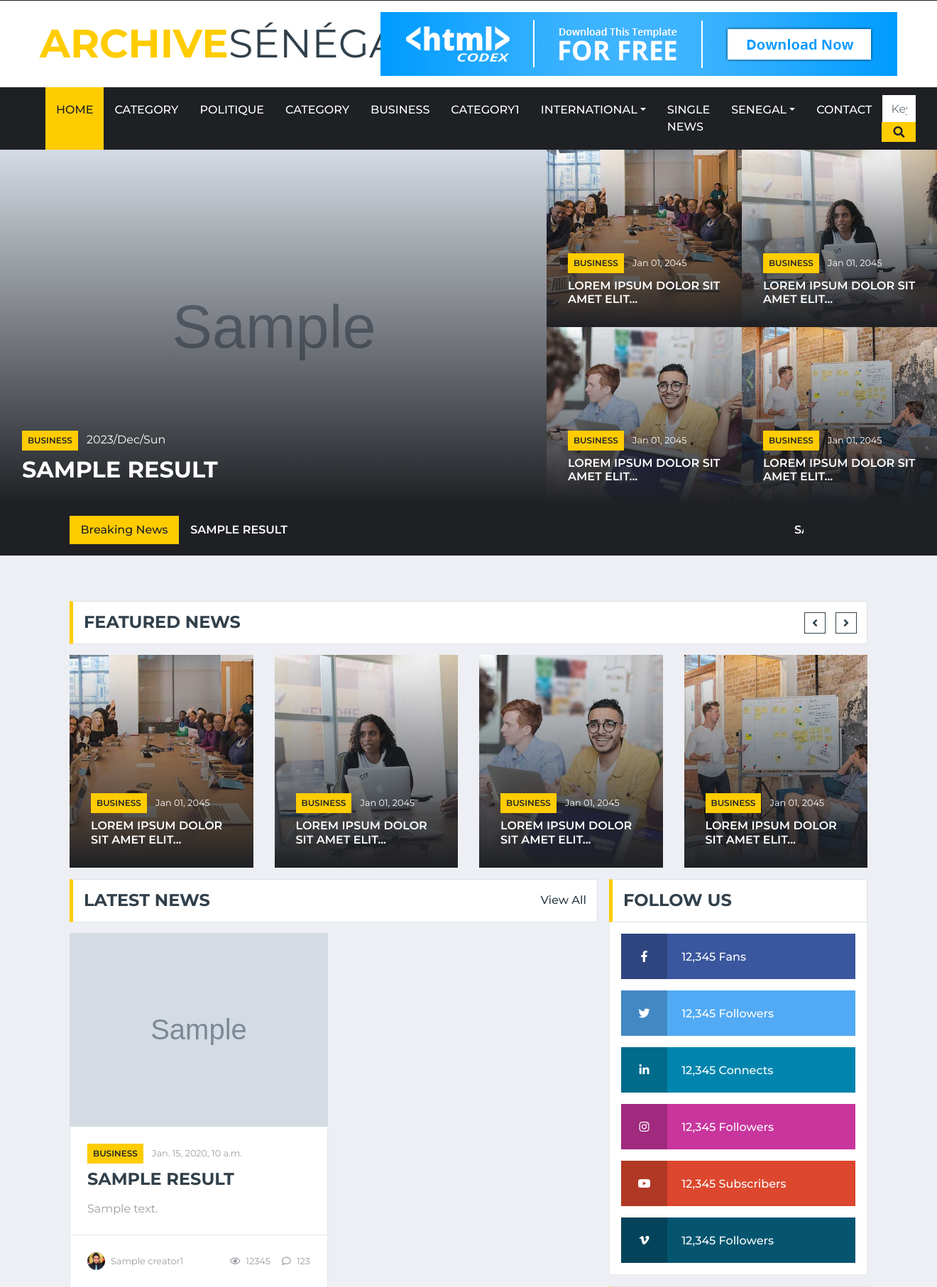
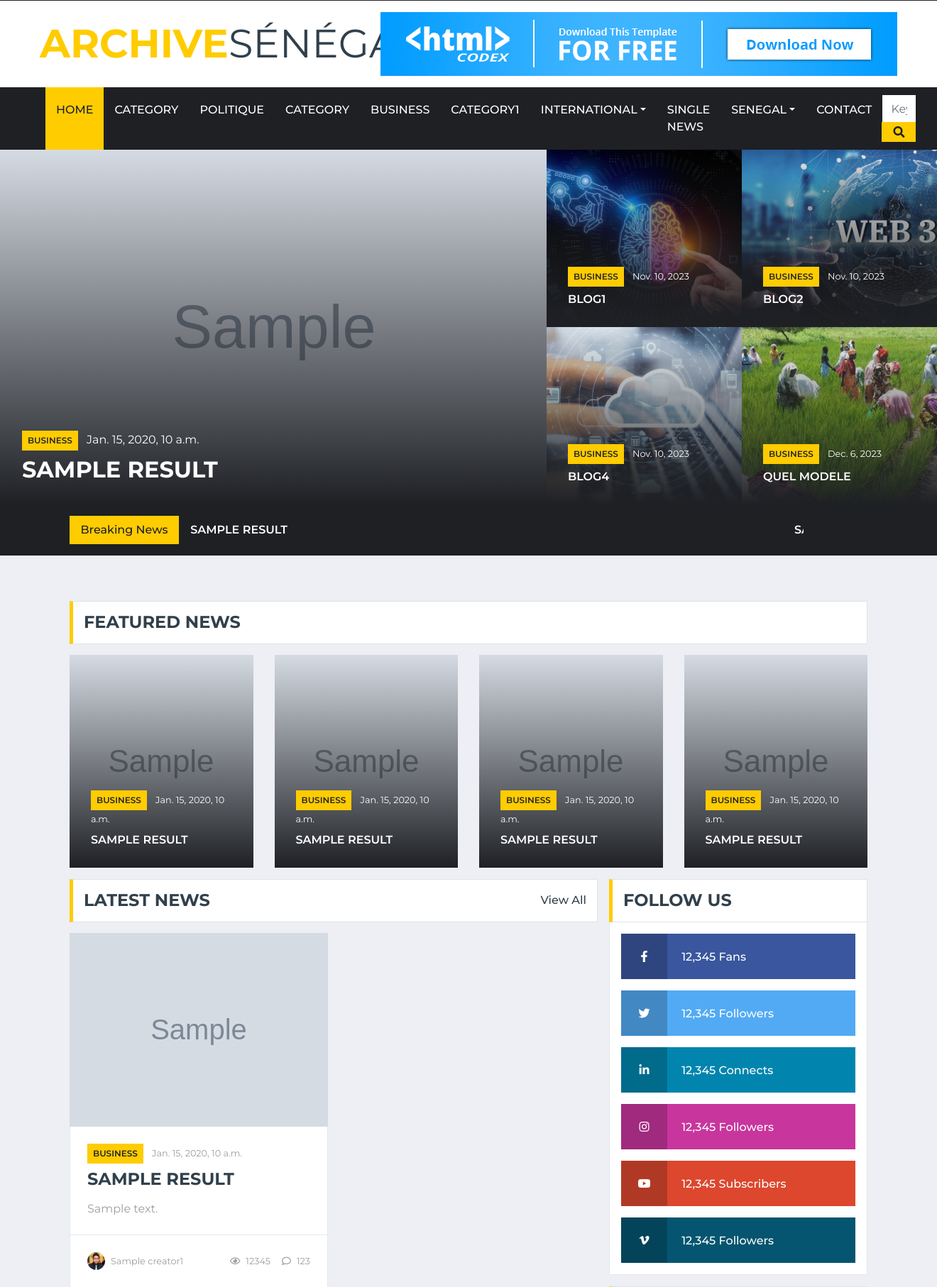
Before and after one commit to Kountade/newsenegal, a Django app: page / in a window 1320 px wide. Shown: the part 39-1853 px from the top of the page at 71% size. Run offline with Django 4.2, Linux system fonts and the light colour scheme; data comes from the database, SQL or seed files in the repository; tables that the repository leaves empty hold one stand-in row (values such as "Sample post"); grey boxes marked "Sample" are stand-in pictures; a database or web service that is not in the repository returns one stand-in record (values such as "Sample title"); data that the repository does not hold is empty; some libraries are stand-ins or nearby versions.

Commit message:
news futured

```diff
--- a/tech/models.py
+++ b/tech/models.py
@@ -6,33 +6,9 @@ from django.contrib.auth.models import User
 # Create your models here.
 
 
-class Blogs(models.Model):
+class blog(models.Model):
 
     title = models.CharField(max_length=5000)
     description = models.TextField()
     image = models.ImageField()
     date = models.DateField(auto_now_add=True)
-
-
-class Services(models.Model):
-    title = models.CharField(max_length=5000)
-    description = models.TextField()
-    image = models.ImageField()
-    date = models.DateField(auto_now_add=True)
-
-
-class Reviews(models.Model):
-    customer = models.OneToOneField(User, on_delete=models.CASCADE)
-    text = models.TextField()
-    date = models.DateField(auto_now_add=True)
-
-
-class Pricings(models.Model):
-    image = models.ImageField()
-    title = models.CharField(max_length=5000)
-    prise = models.IntegerField()
-    pric1 = models.CharField(max_length=5000)
-    pric2 = models.CharField(max_length=5000)
-    pric3 = models.CharField(max_length=5000)
-    pric4 = models.CharField(max_length=5000)
-    pric5 = models.CharField(max_length=5000)
--- a/tech/templates/pages/index.html
+++ b/tech/templates/pages/index.html
@@ -16,7 +16,7 @@
                             <div class="mb-2">
                                 <a class="badge badge-primary text-uppercase font-weight-semi-bold p-2 mr-2"
                                     href="">Business</a>
-                                <a class="text-white" href=""> {% now "Y/M/D" %}</a>
+                                <a class="text-white" href="">{{i.pubDate}}</a>
                             </div>
                             <a class="h2 m-0 text-white text-uppercase font-weight-bold" href="">{{i.title}}</a>
                         </div>
@@ -26,58 +26,22 @@
             </div>
             <div class="col-lg-5 px-0">
                 <div class="row mx-0">
+                    {% for blog in newsblog %}
                     <div class="col-md-6 px-0">
                         <div class="position-relative overflow-hidden" style="height: 250px;">
-                            <img class="img-fluid w-100 h-100" src="img/news-700x435-1.jpg" style="object-fit: cover;">
+                            <img class="img-fluid w-100 h-100" src="{{blog.image.url}}" style="object-fit: cover;">
                             <div class="overlay">
                                 <div class="mb-2">
                                     <a class="badge badge-primary text-uppercase font-weight-semi-bold p-2 mr-2"
                                         href="">Business</a>
-                                    <a class="text-white" href=""><small>Jan 01, 2045</small></a>
+                                    <a class="text-white" href=""><small>{{blog.date}}</small></a>
                                 </div>
-                                <a class="h6 m-0 text-white text-uppercase font-weight-semi-bold" href="">Lorem ipsum dolor sit amet elit...</a>
+                                <a class="h6 m-0 text-white text-uppercase font-weight-semi-bold" href="">{{blog.title}}</a>
                             </div>
                         </div>
                     </div>
-                    <div class="col-md-6 px-0">
-                        <div class="position-relative overflow-hidden" style="height: 250px;">
-                            <img class="img-fluid w-100 h-100" src="static/img/news-700x435-2.jpg" style="object-fit: cover;">
-                            <div class="overlay">
-                                <div class="mb-2">
-                                    <a class="badge badge-primary text-uppercase font-weight-semi-bold p-2 mr-2"
-                                        href="">Business</a>
-                                    <a class="text-white" href=""><small>Jan 01, 2045</small></a>
-                                </div>
-                                <a class="h6 m-0 text-white text-uppercase font-weight-semi-bold" href="">Lorem ipsum dolor sit amet elit...</a>
-                            </div>
-                        </div>
-                    </div>
-                    <div class="col-md-6 px-0">
-                        <div class="position-relative overflow-hidden" style="height: 250px;">
-                            <img class="img-fluid w-100 h-100" src="static/img/news-700x435-3.jpg" style="object-fit: cover;">
-                            <div class="overlay">
-                                <div class="mb-2">
-                                    <a class="badge badge-primary text-uppercase font-weight-semi-bold p-2 mr-2"
-                                        href="">Business</a>
-                                    <a class="text-white" href=""><small>Jan 01, 2045</small></a>
-                                </div>
-                                <a class="h6 m-0 text-white text-uppercase font-weight-semi-bold" href="">Lorem ipsum dolor sit amet elit...</a>
-                            </div>
-                        </div>
-                    </div>
-                    <div class="col-md-6 px-0">
-                        <div class="position-relative overflow-hidden" style="height: 250px;">
-                            <img class="img-fluid w-100 h-100" src="static/img/news-700x435-4.jpg" style="object-fit: cover;">
-                            <div class="overlay">
-                                <div class="mb-2">
-                                    <a class="badge badge-primary text-uppercase font-weight-semi-bold p-2 mr-2"
-                                        href="">Business</a>
-                                    <a class="text-white" href=""><small>Jan 01, 2045</small></a>
-                                </div>
-                                <a class="h6 m-0 text-white text-uppercase font-weight-semi-bold" href="">Lorem ipsum dolor sit amet elit...</a>
-                            </div>
-                        </div>
-                    </div>
+                    {% endfor %}
+
                 </div>
             </div>
         </div>
@@ -113,61 +77,20 @@
                 <h4 class="m-0 text-uppercase font-weight-bold">Featured News</h4>
             </div>
             <div class="owl-carousel news-carousel carousel-item-4 position-relative">
+                {% for i  in results %}
                 <div class="position-relative overflow-hidden" style="height: 300px;">
-                    <img class="img-fluid h-100" src="static/img/news-700x435-1.jpg" style="object-fit: cover;">
+                    <img class="img-fluid h-100" src="{{i.image_url}}" style="object-fit: cover;">
                     <div class="overlay">
                         <div class="mb-2">
                             <a class="badge badge-primary text-uppercase font-weight-semi-bold p-2 mr-2"
                                 href="">Business</a>
-                            <a class="text-white" href=""><small>Jan 01, 2045</small></a>
+                            <a class="text-white" href=""><small>{{i.pubDate}}</small></a>
                         </div>
-                        <a class="h6 m-0 text-white text-uppercase font-weight-semi-bold" href="">Lorem ipsum dolor sit amet elit...</a>
+                        <a class="h6 m-0 text-white text-uppercase font-weight-semi-bold" href="">{{i.title}}</a>
                     </div>
                 </div>
-                <div class="position-relative overflow-hidden" style="height: 300px;">
-                    <img class="img-fluid h-100" src="img/news-700x435-2.jpg" style="object-fit: cover;">
-                    <div class="overlay">
-                        <div class="mb-2">
-                            <a class="badge badge-primary text-uppercase font-weight-semi-bold p-2 mr-2"
-                                href="">Business</a>
-                            <a class="text-white" href=""><small>Jan 01, 2045</small></a>
-                        </div>
-                        <a class="h6 m-0 text-white text-uppercase font-weight-semi-bold" href="">Lorem ipsum dolor sit amet elit...</a>
-                    </div>
-                </div>
-                <div class="position-relative overflow-hidden" style="height: 300px;">
-                    <img class="img-fluid h-100" src="img/news-700x435-3.jpg" style="object-fit: cover;">
-                    <div class="overlay">
-                        <div class="mb-2">
-                            <a class="badge badge-primary text-uppercase font-weight-semi-bold p-2 mr-2"
-                                href="">Business</a>
-                            <a class="text-white" href=""><small>Jan 01, 2045</small></a>
-                        </div>
-                        <a class="h6 m-0 text-white text-uppercase font-weight-semi-bold" href="">Lorem ipsum dolor sit amet elit...</a>
-                    </div>
-                </div>
-                <div class="position-relative overflow-hidden" style="height: 300px;">
-                    <img class="img-fluid h-100" src="img/news-700x435-4.jpg" style="object-fit: cover;">
-                    <div class="overlay">
-                        <div class="mb-2">
-                            <a class="badge badge-primary text-uppercase font-weight-semi-bold p-2 mr-2"
-                                href="">Business</a>
-                            <a class="text-white" href=""><small>Jan 01, 2045</small></a>
-                        </div>
-                        <a class="h6 m-0 text-white text-uppercase font-weight-semi-bold" href="">Lorem ipsum dolor sit amet elit...</a>
-                    </div>
-                </div>
-                <div class="position-relative overflow-hidden" style="height: 300px;">
-                    <img class="img-fluid h-100" src="img/news-700x435-5.jpg" style="object-fit: cover;">
-                    <div class="overlay">
-                        <div class="mb-2">
-                            <a class="badge badge-primary text-uppercase font-weight-semi-bold p-2 mr-2"
-                                href="">Business</a>
-                            <a class="text-white" href=""><small>Jan 01, 2045</small></a>
-                        </div>
-                        <a class="h6 m-0 text-white text-uppercase font-weight-semi-bold" href="">Lorem ipsum dolor sit amet elit...</a>
-                    </div>
-                </div>
+               {% endfor %}
+
             </div>
         </div>
     </div>
--- a/tech/urls.py
+++ b/tech/urls.py
@@ -6,6 +6,7 @@ urlpatterns = [
     path('new', views.news, name='new-page'),
     path('politique', views.politique, name='politique-page'),
     path('bussness', views.business, name='bussness-page'),
+    path('blogs', views.blogsene, name='blogs-page'),
 
 
 ]
--- a/tech/views.py
+++ b/tech/views.py
@@ -41,11 +41,12 @@ def home(request):
     # Raise an exception for bad responses (4xx and 5xx status codes)
     response.raise_for_status()
     data = response.json()
-
+    newsblog = blog.objects.all()
     results = data["results"]
 
     context = {
-        'results': results
+        'results': results,
+        'newsblog': newsblog,
     }
 
     return render(request, 'pages/index.html', context)
@@ -82,6 +83,17 @@ def business(request):
 
     return render(request, 'pages/bussness.html', context)
 
+
+def blogsene(request):
+
+    newsblog = blog.objects.all()
+    context = {
+
+        "newsblog": newsblog
+    }
+    return render(request, 'pages/blogs.html', context)
+
+
 # Create your views here.
 
 # views.py
```
Also changed, not shown: tech/admin.py (+2 -21 lines), db.sqlite3, media/senegal-agriculture-femmes.jpg (added), tech/migrations/0002_delete_pricings_remove_reviews_customer_and_more.py (added), tech/migrations/0003_rename_blogs_blog.py (added), tech/templates/pages/blogs.html (added).
